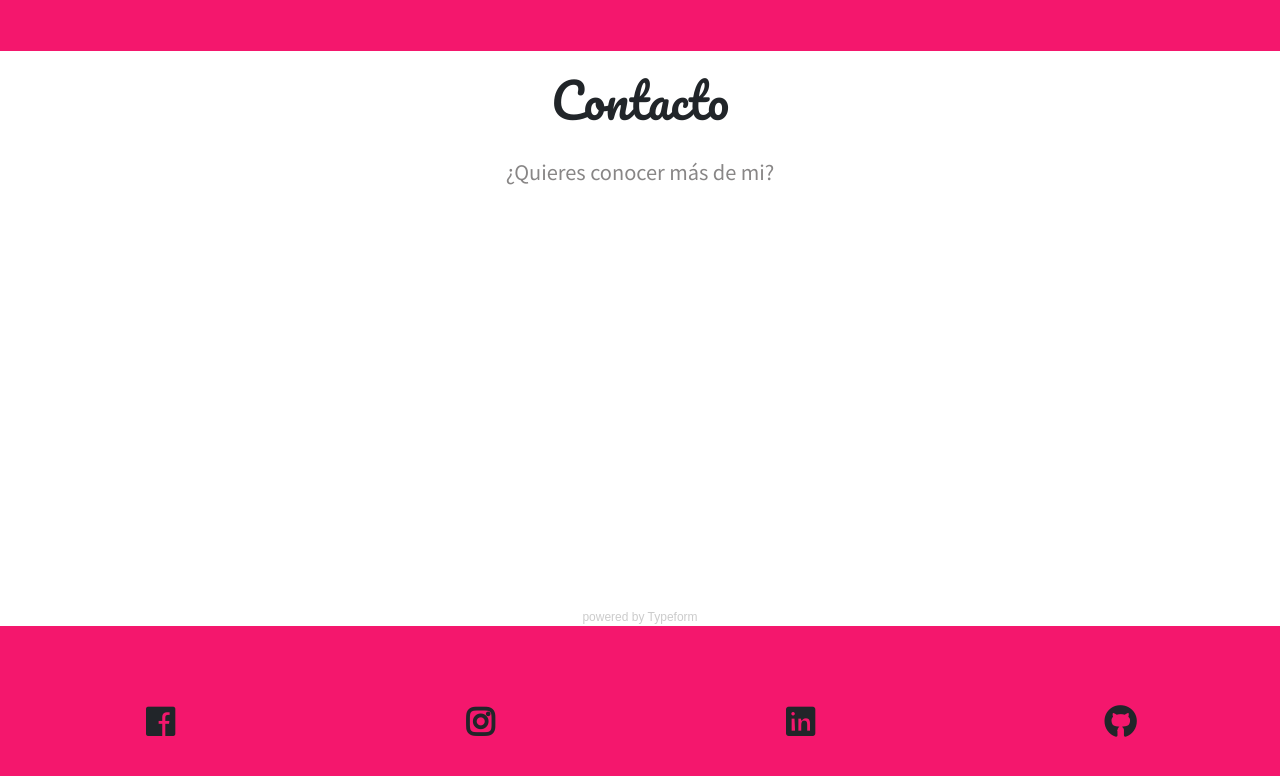
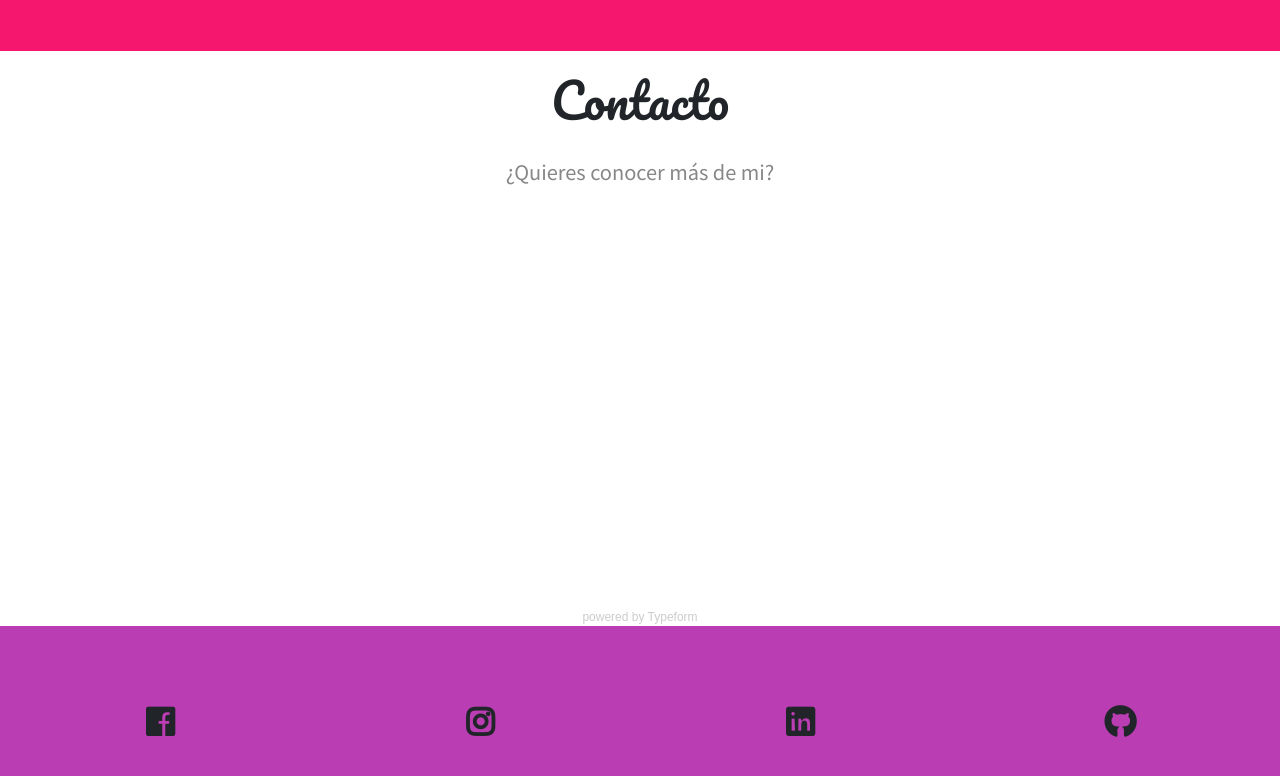
Before and after one commit to cristinaguzman/portafolio, a plain HTML site: page index.html in a window 1280 px wide. Shown: the part 2669-3445 px from the top of the page. Drawn offline with nearby package versions, Linux system fonts and the light colour scheme; a script that the page names is missing.

Commit message:
cambio de color del footer

```diff
--- a/assets/css/style.css
+++ b/assets/css/style.css
@@ -107,7 +107,7 @@ h2{
   font-weight: 700;
   text-align: center;
   padding-top: 80px;
-  background-color:#f4176d;
+  background-color:#BB3DB3;
 }
 
 
```
